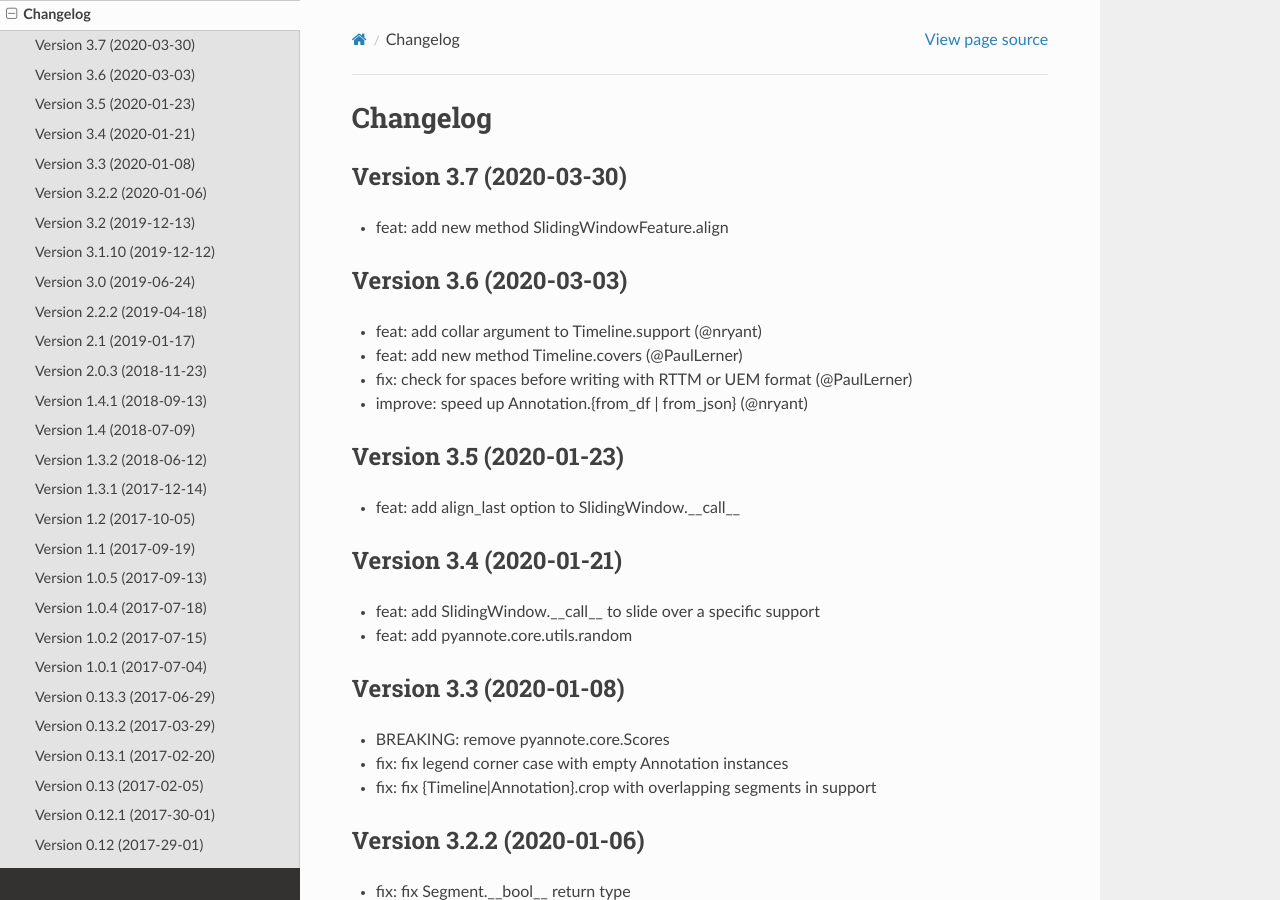
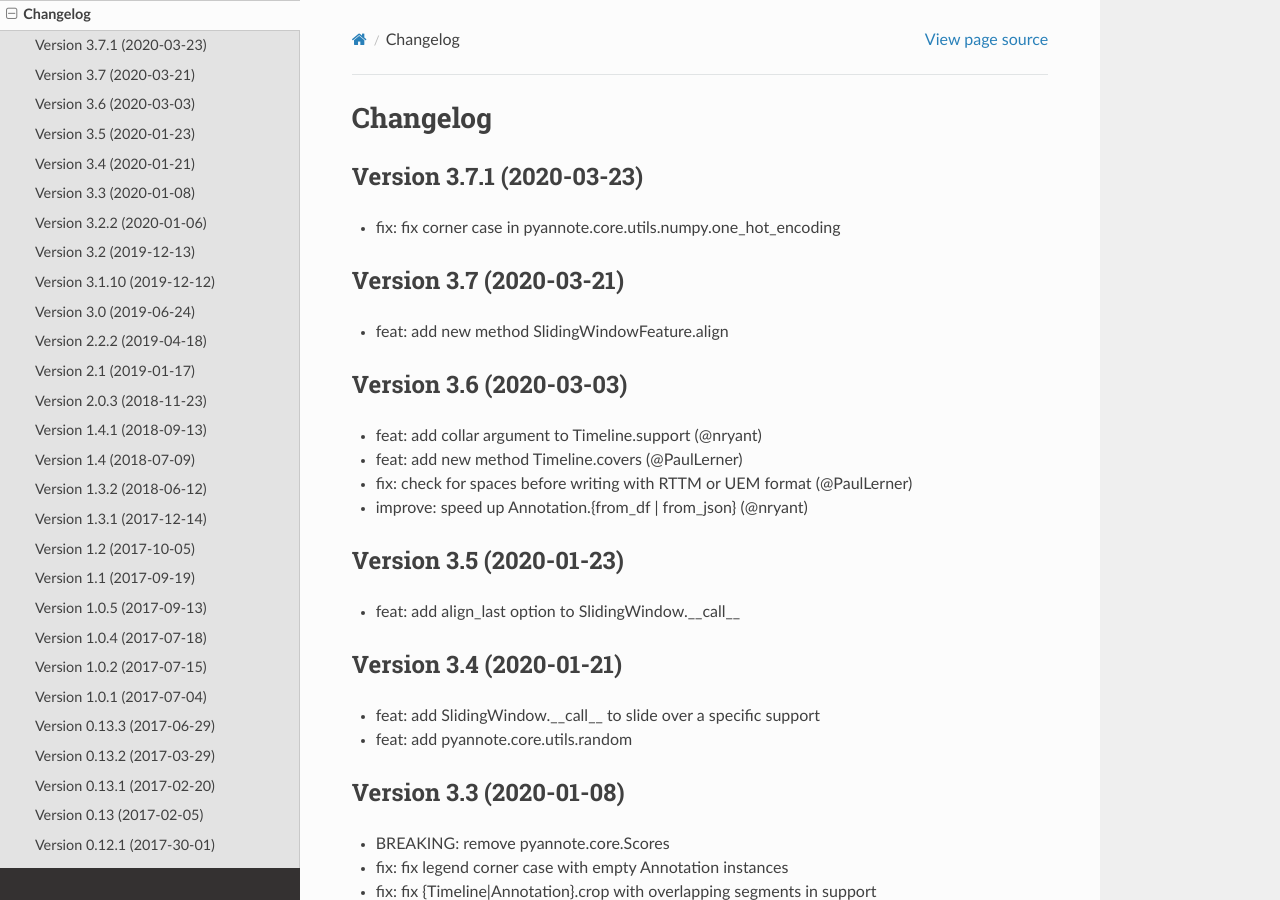
Before and after one commit to pyannote/pyannote-core, a Sphinx documentation site: the page built from doc/source/changelog.rst, in a window 1280 px wide and 900 px high. Built offline with Sphinx 7.4.7 and the Read the Docs theme 2.0.0, drawn with Linux system fonts in a browser that asks for light colours.

Commit message:
doc: update changelog

```diff
--- a/doc/source/changelog.rst
+++ b/doc/source/changelog.rst
@@ -2,7 +2,12 @@
 Changelog
 #########
 
-Version 3.7 (2020-03-30)
+Version 3.7.1 (2020-03-23)
+~~~~~~~~~~~~~~~~~~~~~~~~~~
+
+- fix: fix corner case in pyannote.core.utils.numpy.one_hot_encoding
+
+Version 3.7 (2020-03-21)
 ~~~~~~~~~~~~~~~~~~~~~~~~
 
 - feat: add new method SlidingWindowFeature.align
```
